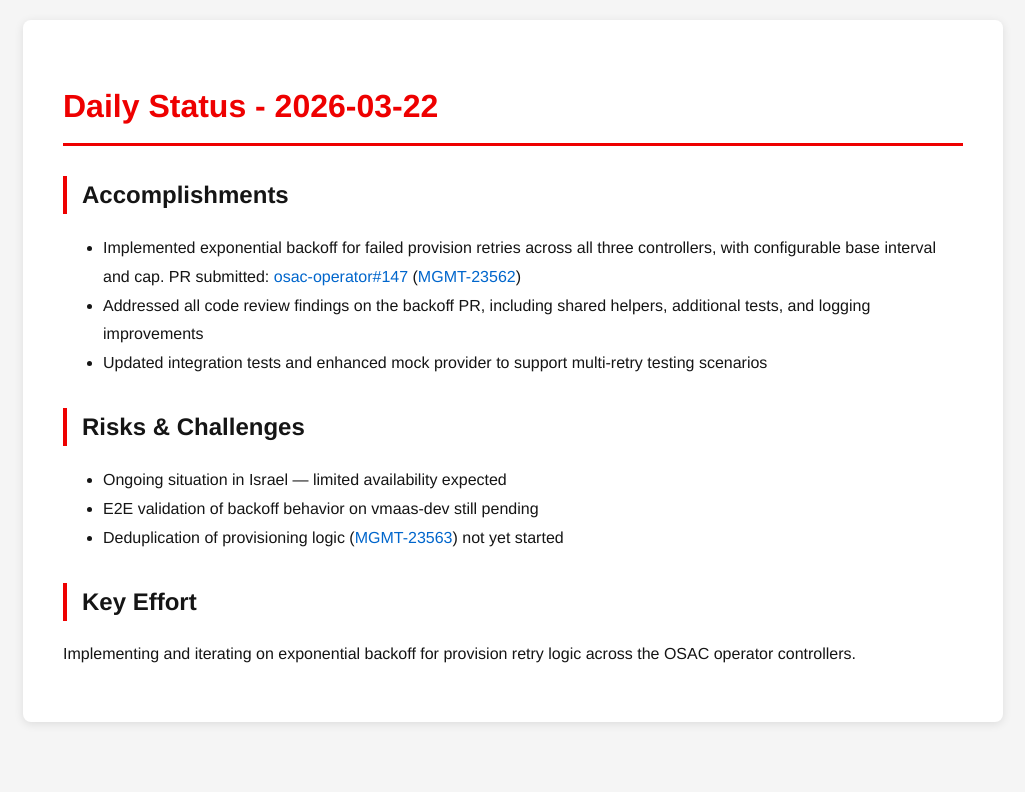
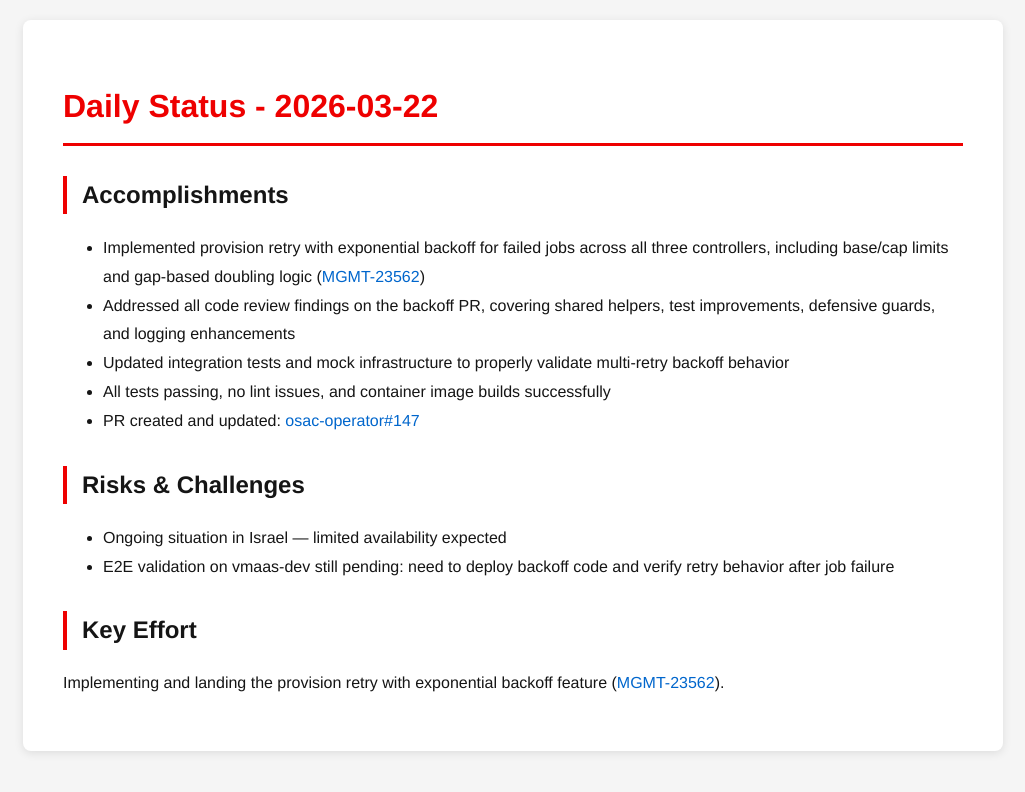
Before and after one commit to tzvatot/daily-status, a Jekyll site: the page built from 2026-03-22.md, in a window 1280 px wide. Shown: the top 792 px of the page, without its empty margins (127-1152 px from the left). Built offline with Jekyll 4.4.1, drawn with Linux system fonts in a browser that asks for light colours.

Commit message:
Daily status update - 2026-03-22

```diff
--- a/2026-03-22.md
+++ b/2026-03-22.md
@@ -7,14 +7,15 @@ date: 2026-03-22
 # Daily Status - 2026-03-22
 
 ## Accomplishments
-- Implemented exponential backoff for failed provision retries across all three controllers, with configurable base interval and cap. PR submitted: [osac-operator#147](https://github.com/osac-project/osac-operator/pull/147) ([MGMT-23562](https://issues.redhat.com/browse/MGMT-23562))
-- Addressed all code review findings on the backoff PR, including shared helpers, additional tests, and logging improvements
-- Updated integration tests and enhanced mock provider to support multi-retry testing scenarios
+- Implemented provision retry with exponential backoff for failed jobs across all three controllers, including base/cap limits and gap-based doubling logic ([MGMT-23562](https://issues.redhat.com/browse/MGMT-23562))
+- Addressed all code review findings on the backoff PR, covering shared helpers, test improvements, defensive guards, and logging enhancements
+- Updated integration tests and mock infrastructure to properly validate multi-retry backoff behavior
+- All tests passing, no lint issues, and container image builds successfully
+- PR created and updated: [osac-operator#147](https://github.com/osac-project/osac-operator/pull/147)
 
 ## Risks & Challenges
 - Ongoing situation in Israel — limited availability expected
-- E2E validation of backoff behavior on vmaas-dev still pending
-- Deduplication of provisioning logic ([MGMT-23563](https://issues.redhat.com/browse/MGMT-23563)) not yet started
+- E2E validation on vmaas-dev still pending: need to deploy backoff code and verify retry behavior after job failure
 
 ## Key Effort
-Implementing and iterating on exponential backoff for provision retry logic across the OSAC operator controllers.
+Implementing and landing the provision retry with exponential backoff feature ([MGMT-23562](https://issues.redhat.com/browse/MGMT-23562)).
```
